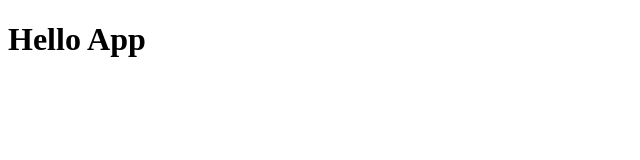
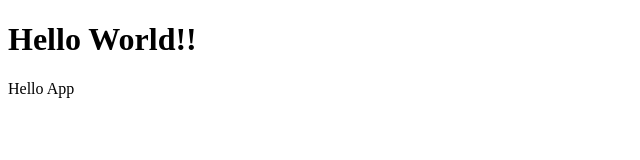
Before and after one commit to ing-arriola/VueJSFirstPractice, a plain HTML site: page index.html in a window 1280 px wide. Shown: the whole page, without its empty margins (0-640 px from the left). Drawn offline with nearby package versions, Linux system fonts and the light colour scheme.

Commit message:
Added once directive

```diff
--- a/app.js
+++ b/app.js
@@ -1,12 +1,12 @@
 new Vue({
     el:'#app',
     data:{
-        title:'Hello World!!'
+        greeting:'Hello World!!'
     },
     methods:{
         sayHello:function(){
-            this.title='Hello App'
-            return this.title
+            this.greeting='Hello App'
+            return this.greeting
         }
     }
 
--- a/index.html
+++ b/index.html
@@ -8,7 +8,9 @@
 </head>
 <body>
     <div id="app">
-        <h1>{{ sayHello() }}</h1>
+
+        <h1 v-once>{{ greeting }}</h1>
+        <p >{{ sayHello() }}</p>
     </div>
 </body>
 <script src="https://cdn.jsdelivr.net/npm/vue"></script>
```
